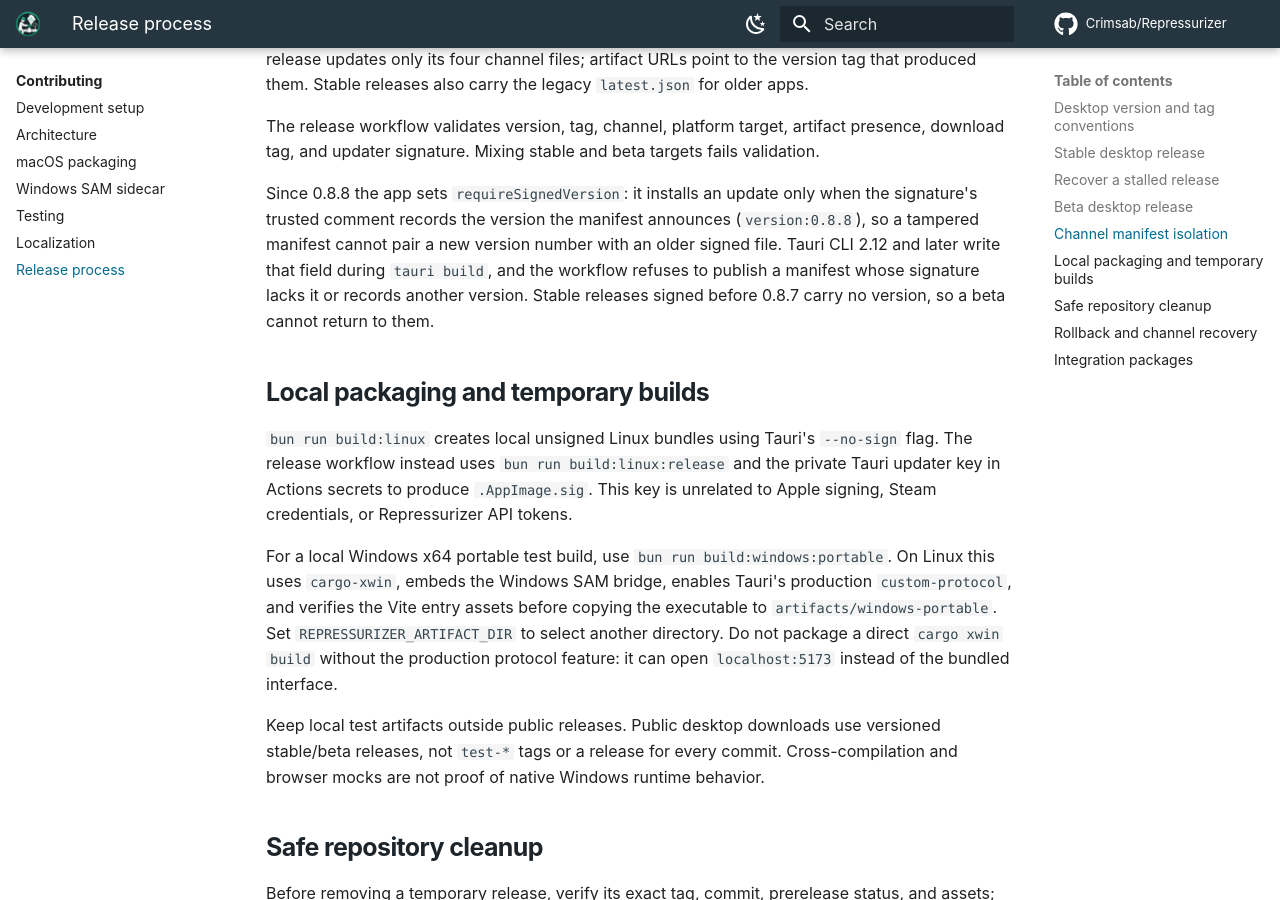
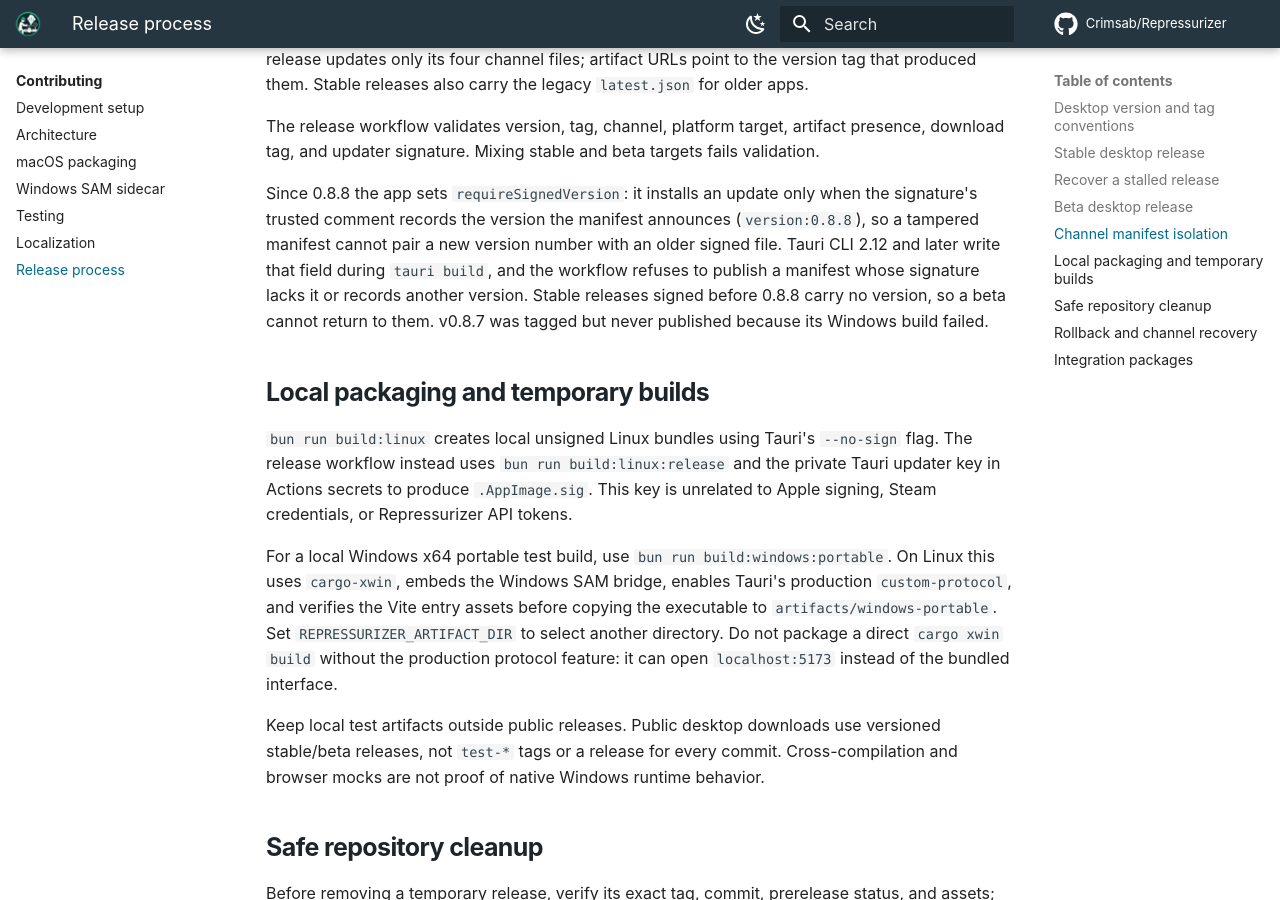
Before and after one commit to Crimsab/Repressurizer, an MkDocs documentation site: the page built from docs/development/releases.md, in a window 1280 px wide and 900 px high, scrolled down 2706 px. Built offline with MkDocs 1.6.1 and Material for MkDocs 9.7.7, drawn with Linux system fonts in a browser that asks for light colours; plug-ins that fetch from the network failed and are left out; comment, search, counter and statistics services are not loaded.

Commit message:
docs: note that v0.8.7 was tagged but not published

```diff
--- a/docs/development/releases.md
+++ b/docs/development/releases.md
@@ -71,7 +71,7 @@ Installed apps request platform-and-channel targets such as `windows-x86_64-stab
 
 The release workflow validates version, tag, channel, platform target, artifact presence, download tag, and updater signature. Mixing stable and beta targets fails validation.
 
-Since 0.8.8 the app sets `requireSignedVersion`: it installs an update only when the signature's trusted comment records the version the manifest announces (`version:0.8.8`), so a tampered manifest cannot pair a new version number with an older signed file. Tauri CLI 2.12 and later write that field during `tauri build`, and the workflow refuses to publish a manifest whose signature lacks it or records another version. Stable releases signed before 0.8.7 carry no version, so a beta cannot return to them.
+Since 0.8.8 the app sets `requireSignedVersion`: it installs an update only when the signature's trusted comment records the version the manifest announces (`version:0.8.8`), so a tampered manifest cannot pair a new version number with an older signed file. Tauri CLI 2.12 and later write that field during `tauri build`, and the workflow refuses to publish a manifest whose signature lacks it or records another version. Stable releases signed before 0.8.8 carry no version, so a beta cannot return to them. v0.8.7 was tagged but never published because its Windows build failed.
 
 ## Local packaging and temporary builds
 
```
